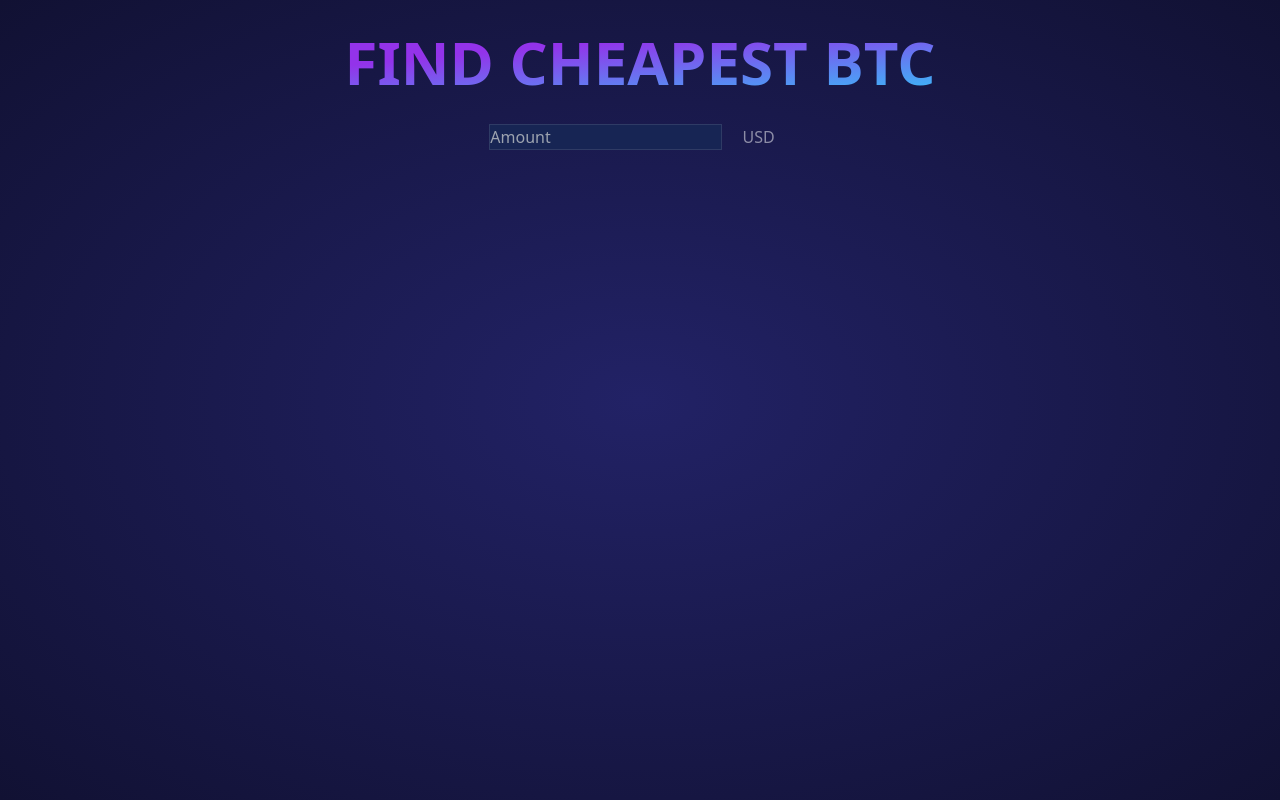
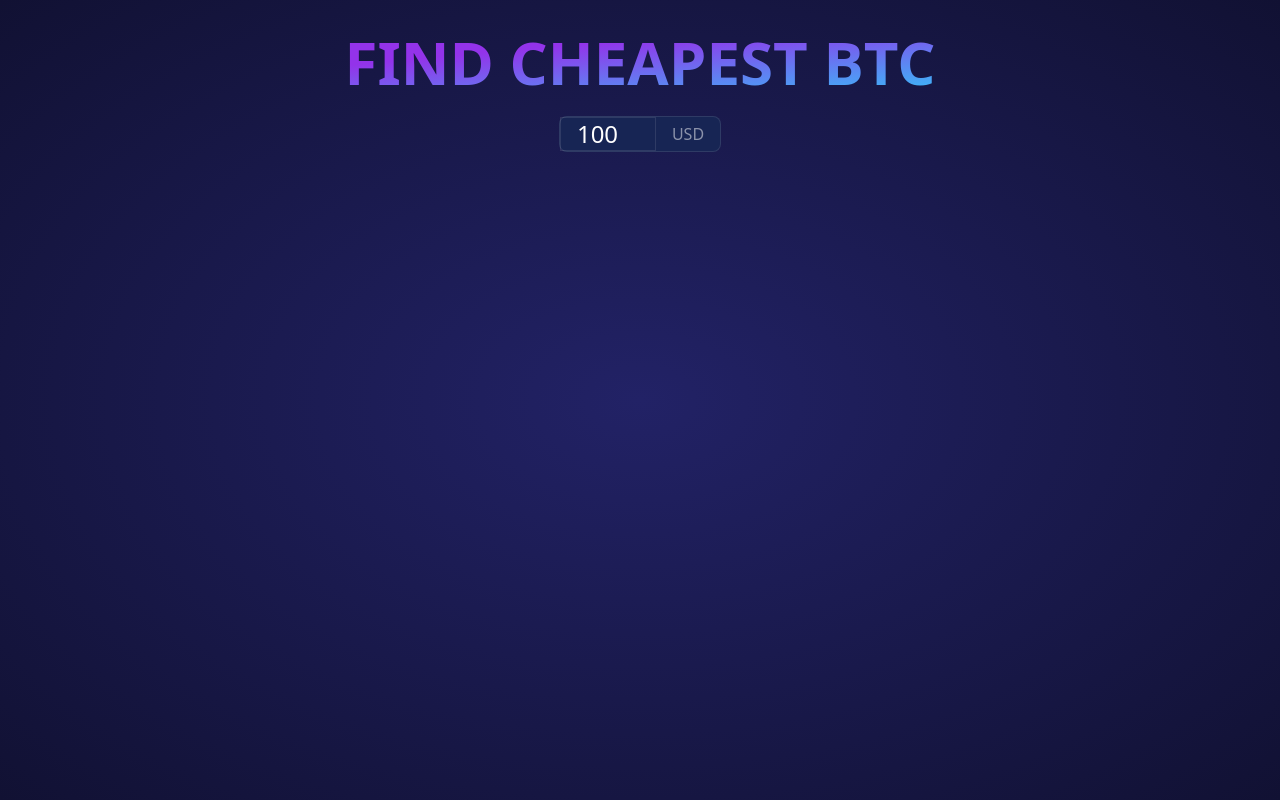
Before and after one commit to Matt9907/BTCcompare, a React (Vite) app: page / in a window 1280 px wide. Built offline with nearby package versions, Linux system fonts and the light colour scheme.

Commit message:
Input Styling

```diff
--- a/src/AmountInput.tsx
+++ b/src/AmountInput.tsx
@@ -2,12 +2,13 @@ import Input, { InputProps } from "./Input";
 
 export default function AmountInput(props:InputProps){
     return(
-<div>
+<div className="flex items-center bg-blue-950 border border-white/10 rounded-lg ">
 <Input
 placeholder = "Amount"
-   value={props.value}
-   onChange={props.onChange} />
-  <span className= "text-white/50 px-4"> USD</span>
+className= "border-0 w-24 pl-4 bg-transparent text-2xl"
+value={props.value}
+onChange={props.onChange} />
+<span className= "text-white/50 px-4"> USD</span>
 </div>
 
     );
--- a/src/App.tsx
+++ b/src/App.tsx
@@ -1,13 +1,13 @@
 import {useState} from "react";
 import AmountInput from "./AmountInput";
 function App() {
-  const [amount, setAmount] = useState('');
+  const [amount, setAmount] = useState('100');
 
 
   return (
 <main className = "max-w-2xl mx-auto px-4 py-8">
   <h1 className="uppercase text-6xl text-center font-bold bg-gradient-to-br from-purple-600 to-sky-400 bg-clip-text text-transparent from-30%">Find Cheapest BTC</h1>
-<div className="flex justify-center mt-8">
+<div className="flex justify-center mt-6">
   <AmountInput value = {amount}
   onChange={e=>setAmount(e.target.value)}
   />
```
